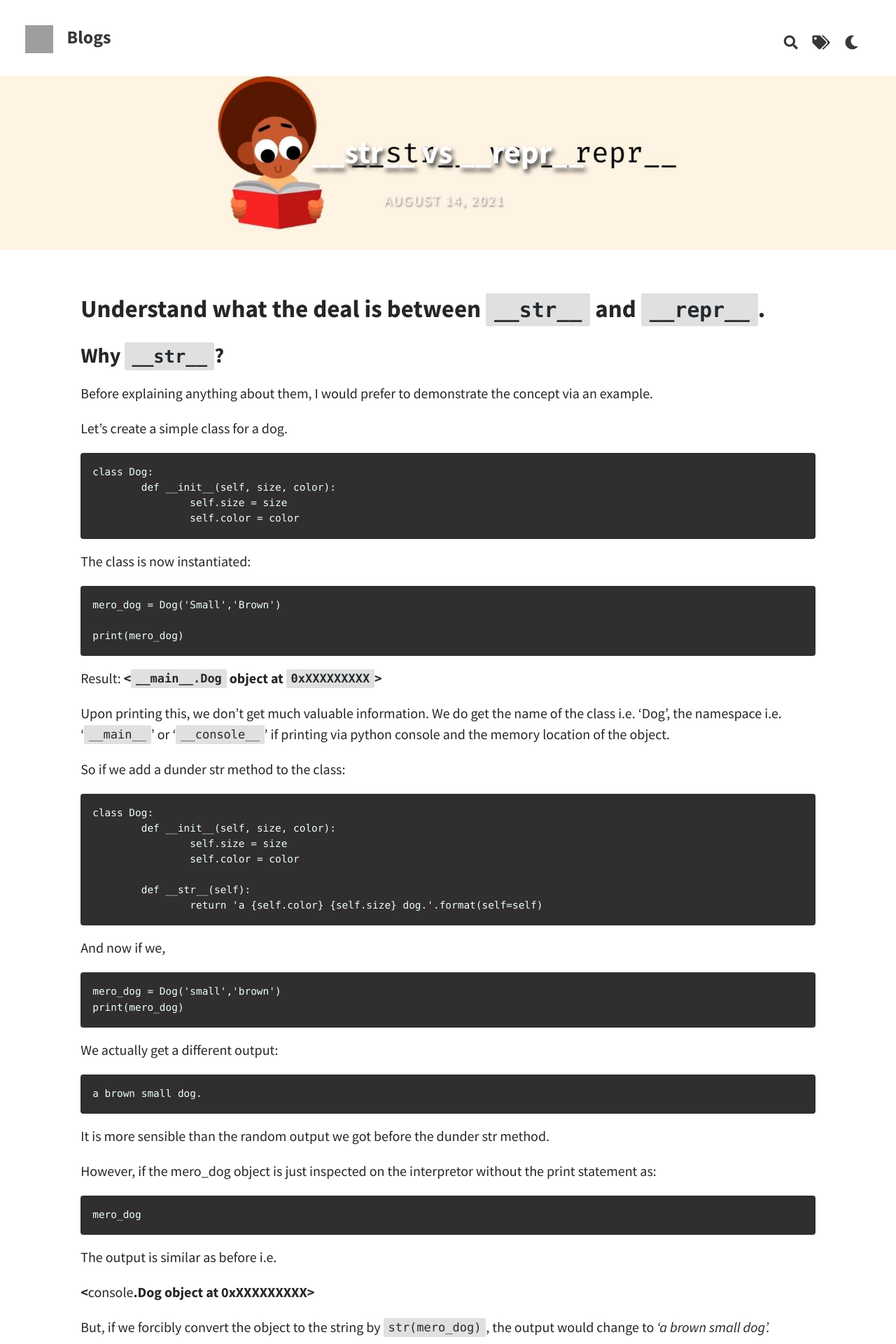
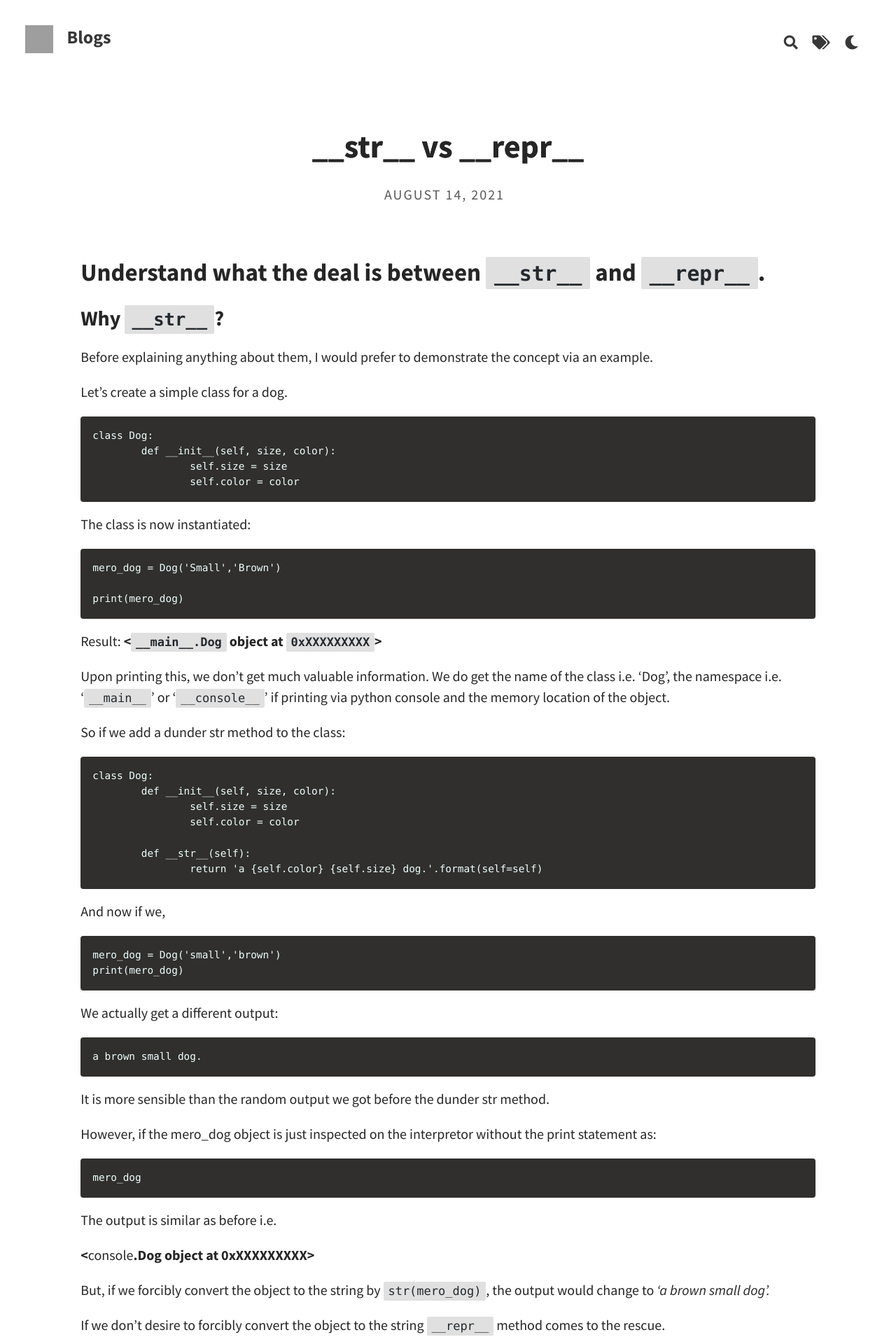
Before and after one commit to 0xrpj/blogs, a Jekyll site: the page built from _posts/2021-08-14-str-vs-repr-in-python.md, in a window 1280 px wide. Shown: the top 1920 px of the page at 70% size. Built offline with Jekyll 4.4.1, drawn with Linux system fonts in a browser that asks for light colours; grey boxes are pictures that could not be loaded.

Commit message:
remove feature img

```diff
--- a/_posts/2021-08-14-str-vs-repr-in-python.md
+++ b/_posts/2021-08-14-str-vs-repr-in-python.md
@@ -2,7 +2,6 @@
 layout: post
 # hide_title: true
 title: __str__ vs __repr__
-feature-img: "assets/img/article-img/strvsrepr.jpg"
 tags: [python]
 ---
 
```
